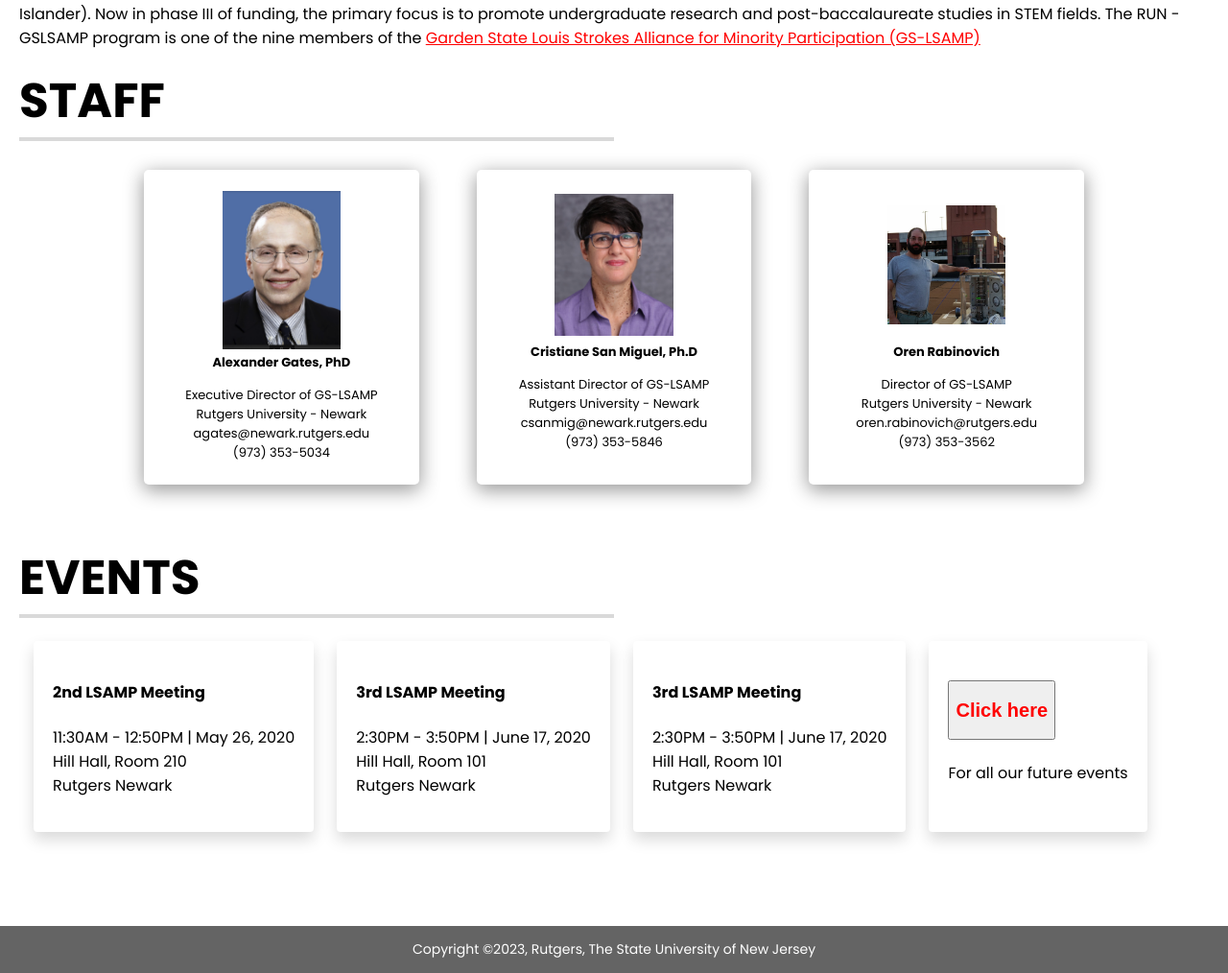
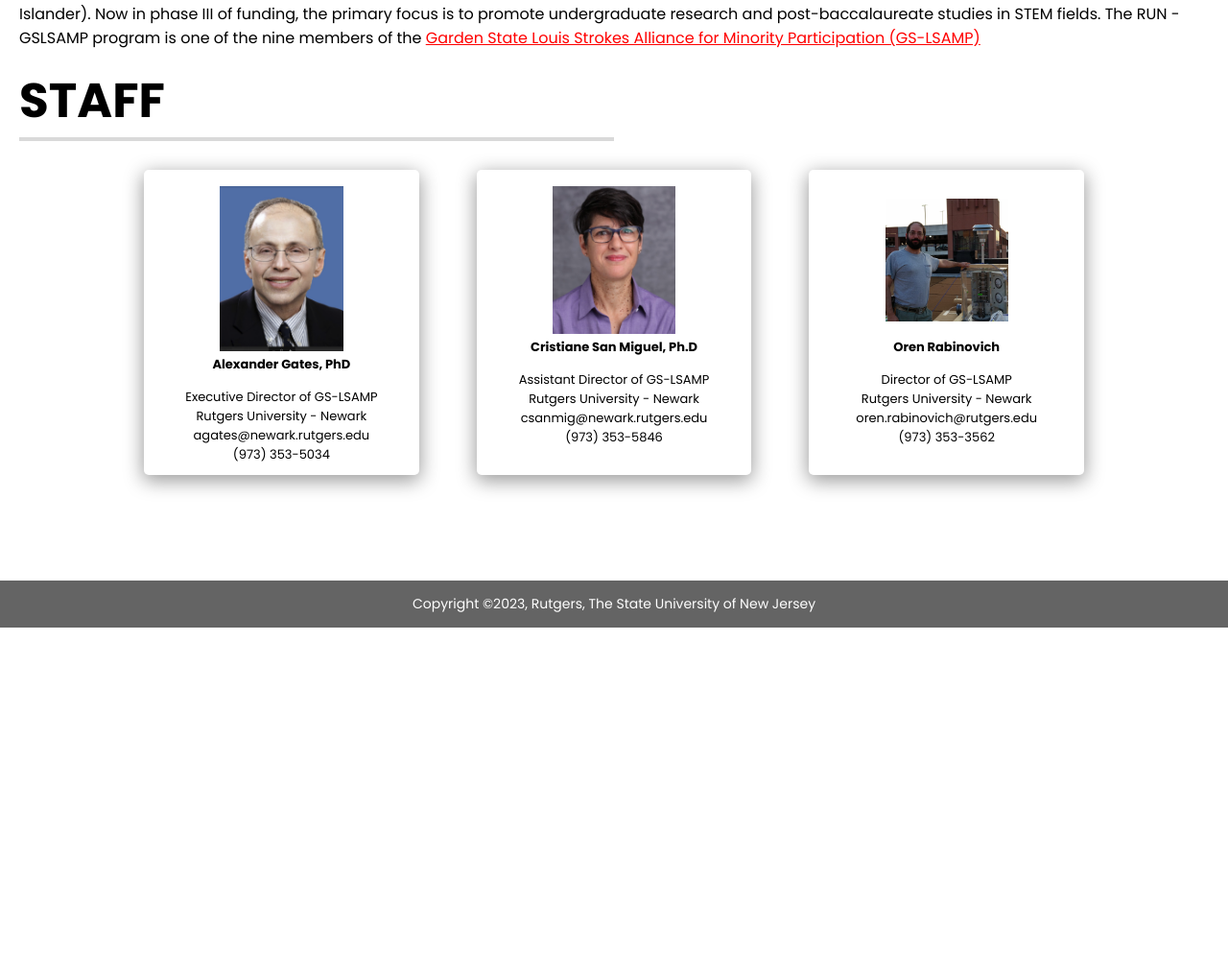
Before and after one commit to rutgers-newark-gslsamp/run-gslsamp-site, a PHP site: page /pages/about.html in a window 1280 px wide. Shown: the part 707-1721 px from the top of the page at 96% size. After the commit the page ends 1361 px from the top, so only its background shows below. Run offline with PHP 8.4, Linux system fonts and the light colour scheme.

Commit message:
Remove events from page, HTML typo fixes
The about section was removed to be properly incorporated in the events & opportunities page. If the contents are needed again, they can be retrieved from the git commit history. There were also typos and formatting issues in the about.html file that included missing closing tags, and improper indentation that made understanding the hierarchy of divs more difficult.

```diff
--- a/assets/stylesheets/about.css
+++ b/assets/stylesheets/about.css
@@ -45,6 +45,7 @@ a.inline-link{
 .staff-container{
     display: flex;
     flex-wrap: wrap;
+
 }
 
 .staff-card {
@@ -54,7 +55,7 @@ a.inline-link{
     justify-content: space-between;
     align-items: center;
     margin: 30px;
-    padding: 20px;
+    padding: 15px;
     /* try to make the cards smaller*/
     max-height: 18rem;
     width: auto;
--- a/pages/about.html
+++ b/pages/about.html
@@ -152,93 +152,6 @@
               </div>
           </div>
       -->
-
-            <div>
-                <div class="part-header">
-                    <h1>EVENTS</h1>
-                    <hr>
-                </div>
-                <div class="row">
-                    <div class="col-md-4 mb-5">
-                      <div class="card h-100 border-0 shadow zoom">
-                        <!--<img class="card-img-top" src="media/photos/research.jpg" width="300px" height="200px" alt="Research Conference Photo">-->
-                        <div class="card-body">
-                          <h4 class="card-title">2nd LSAMP Meeting</h4>
-                          <p class="card-text">
-                            11:30AM - 12:50PM | May 26, 2020 <br>
-                            Hill Hall, Room 210 <br>
-                            Rutgers Newark
-                          </p>
-                        </div>
-                        <!--<div class="card-footer">
-                          <a href="https://docs.google.com/forms/d/e/1FAIpQLScCKgqYLB5U3uixbzyC1ljbrw7XIyHIrZV8szsDfQTqA6Nbpg/viewform" class="btn btn-primary">RSVP!</a>
-                        </div>-->
-                      </div>
-                    </div>
-                    <div class="col-md-4 mb-5">
-                      <div class="card h-100 border-0 shadow zoom">
-                        <!--<img class="card-img-top" src="media/photos/induction.jpg" width="300px" height="200px" alt="Induction Ceremony Photo">-->
-                        <div class="card-body">
-                          <h4 class="card-title">3rd LSAMP Meeting</h4>
-                          <p class="card-text">
-                            2:30PM - 3:50PM | June 17, 2020 <br>
-                            Hill Hall, Room 101 <br>
-                            Rutgers Newark
-                          </p>
-                        </div>
-                        <!--<div class="card-footer">
-                          <a href="#contact" class="btn btn-primary">Find Out More!</a>
-                        </div>-->
-                      </div>
-                    </div>
-                    <div class="col-md-4 mb-5">
-                        <div class="card h-100 border-0 shadow zoom">
-                          <!--<img class="card-img-top" src="media/photos/induction.jpg" width="300px" height="200px" alt="Induction Ceremony Photo">-->
-                          <div class="card-body">
-                            <h4 class="card-title">3rd LSAMP Meeting</h4>
-                            <p class="card-text">
-                              2:30PM - 3:50PM | June 17, 2020 <br>
-                              Hill Hall, Room 101 <br>
-                              Rutgers Newark
-                            </p>
-                          </div>
-                          <!--<div class="card-footer">
-                            <a href="#contact" class="btn btn-primary">Find Out More!</a>
-                          </div>-->
-                        </div>
-                      </div>
-                      <div class="col-md-4 mb-5">
-                        <div class="card h-100 border-0 shadow zoom">
-                          <!--<img class="card-img-top" src="media/photos/induction.jpg" width="300px" height="200px" alt="Induction Ceremony Photo">-->
-                          <div class="card-body">
-                            <h4 class="card-title"><a><button class="future-events-link"><h2>Click here</h2></button></a></h4>
-                            <p class="card-text future-events-text">
-                              For all our future events
-                            </p>
-                          </div>
-                          <!--<div class="card-footer">
-                            <a href="#contact" class="btn btn-primary">Find Out More!</a>
-                          </div>-->
-                        </div>
-                      </div>
-                    <!--<div class="col-md-4 mb-5">
-                      <div class="card h-100 border-0 shadow zoom">
-                        <img class="card-img-top" src="media/photos/gre.png" width="300px" height="200px" alt="GRE Prep Logo">
-                        <div class="card-body">
-                          <h4 class="card-title">GRE Strategy Session</h4>
-                          <p class="card-text">
-                            11:3AM - 12:50PM | Apr 1, 2019 <br>
-                            Bradley Hall, Room 311<br>
-                            Rutgers Newark
-                          </p>
-                        </div>
-                        <div class="card-footer">
-                          <a href="#contact" class="btn btn-primary">Find Out More!</a>
-                        </div>
-                      </div>
-                    </div>-->
-                  </div>
-            </div>
     </main>
     <footer>
         <p class="footer-copyright-text">Copyright ©2023, Rutgers, The State University of New Jersey</p>
@@ -246,3 +159,4 @@
         <img class="footer-logo" src="../assets/images/lsamp-nsf-logos/GSLSAMP-logo-fixed.png"> -->
     </footer>
   </body>
+</html>
```
Lines whose indentation alone changed are shown as unchanged.
